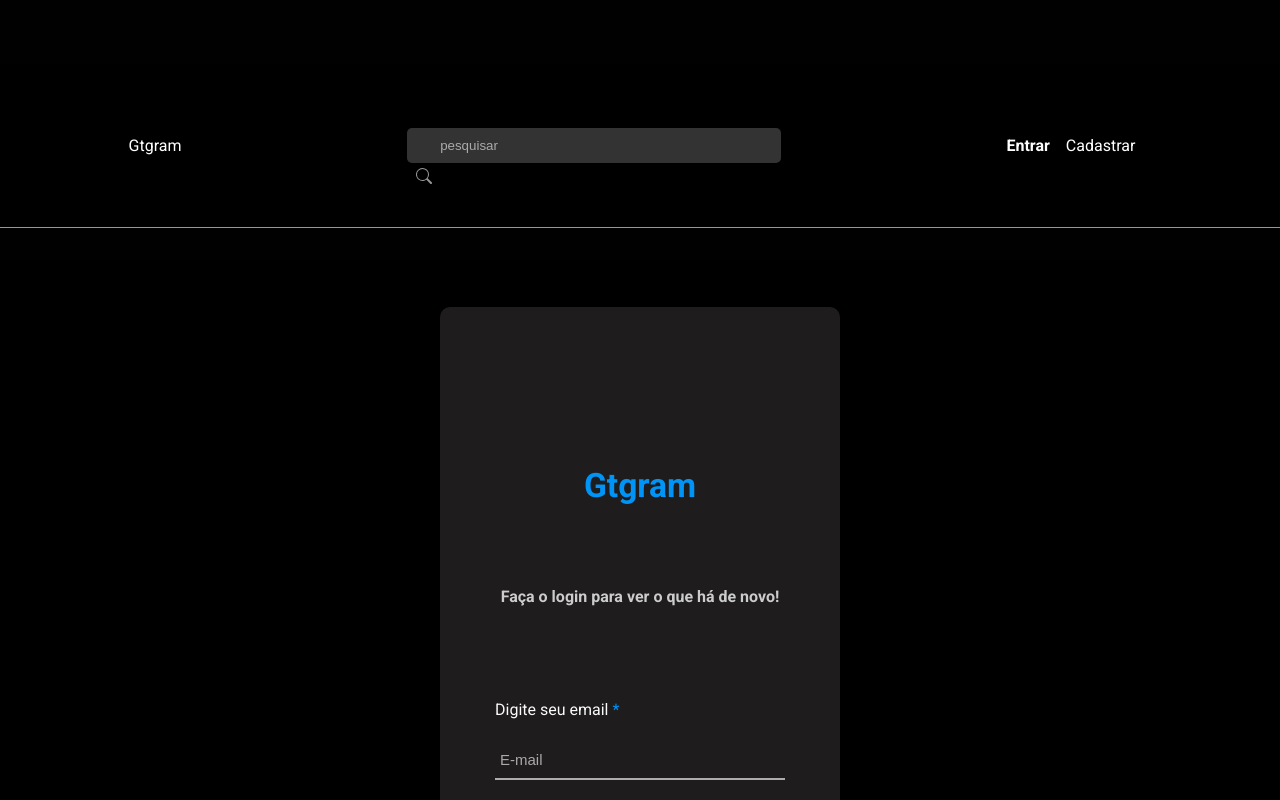
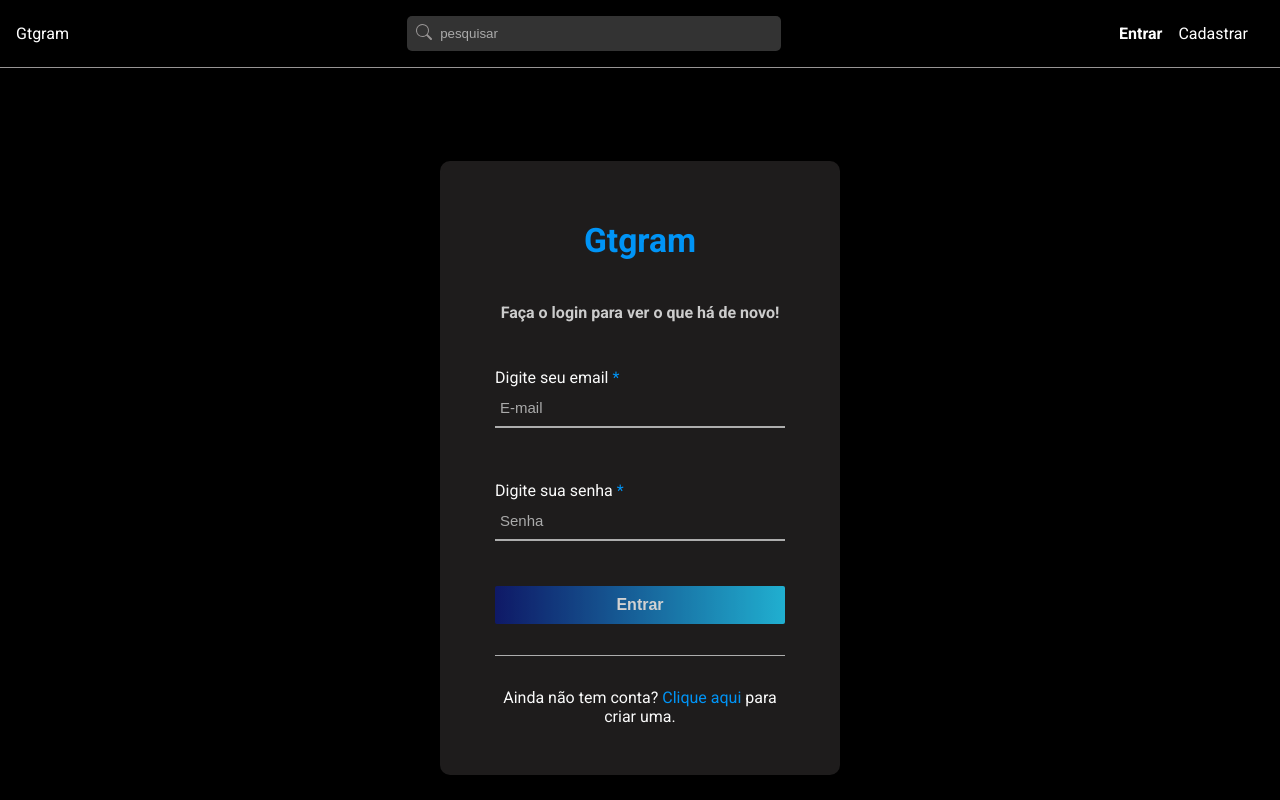
Before and after one commit to gtamaral/gtGram-frontend, a React (Create React App) app: page /login in a window 1280 px wide. Shown: the top 800 px of the page. Built offline with nearby package versions, Linux system fonts and the light colour scheme.

Commit message:
margin login

```diff
--- a/src/pages/Auth/Auth.css
+++ b/src/pages/Auth/Auth.css
@@ -83,10 +83,8 @@
 } */
 
 * {
-    /* margin: 0; */
     padding: 0;
     box-sizing: border-box;
-    margin: 2em auto;
 }
 
 .container {
@@ -97,6 +95,7 @@
 
 .container-login {
     width: 100%;
+    margin-top: 0;
     min-height: 100vh;
     display: flex;
     flex-wrap: wrap;
@@ -135,7 +134,7 @@
 h2 {
     text-align: center;
     font-size: 2.1em;
-    /* margin-top: 0; */
+    margin-top: 0;
     color: #0094f6;
 }
 
```
